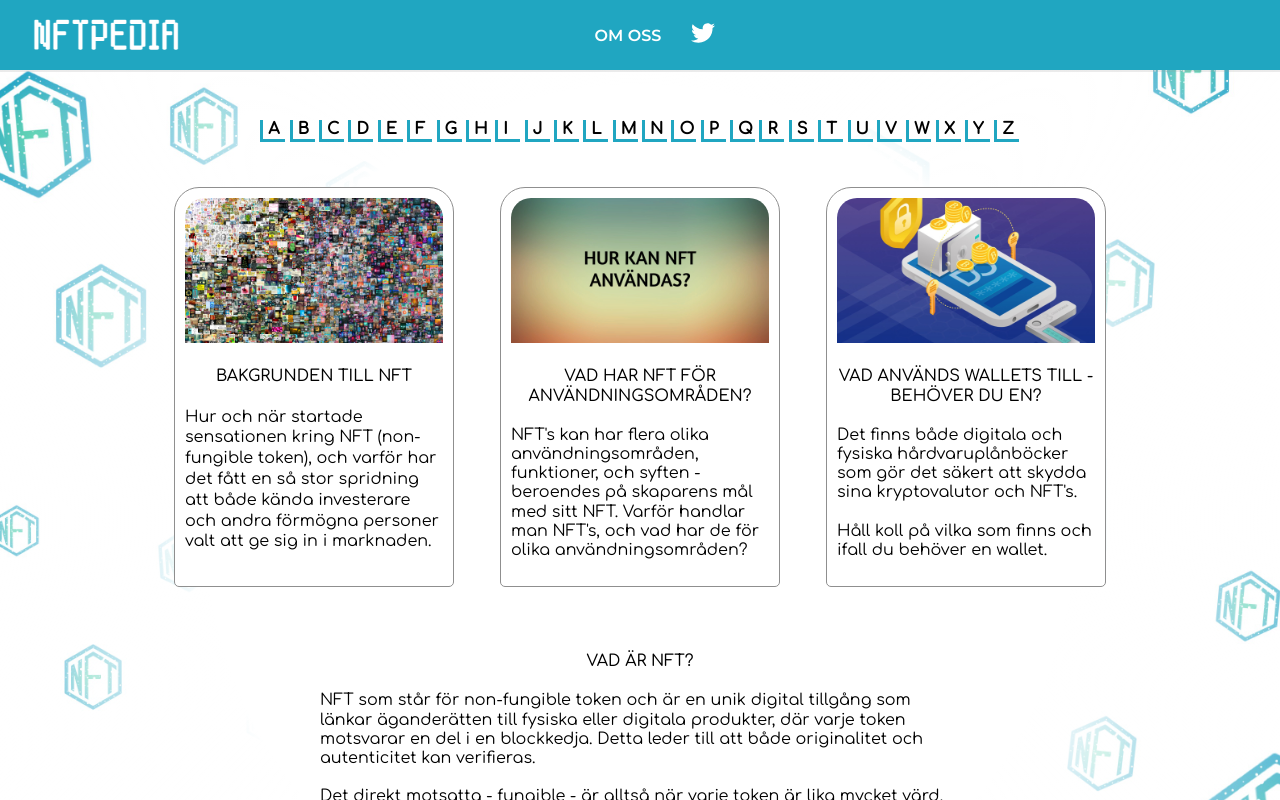
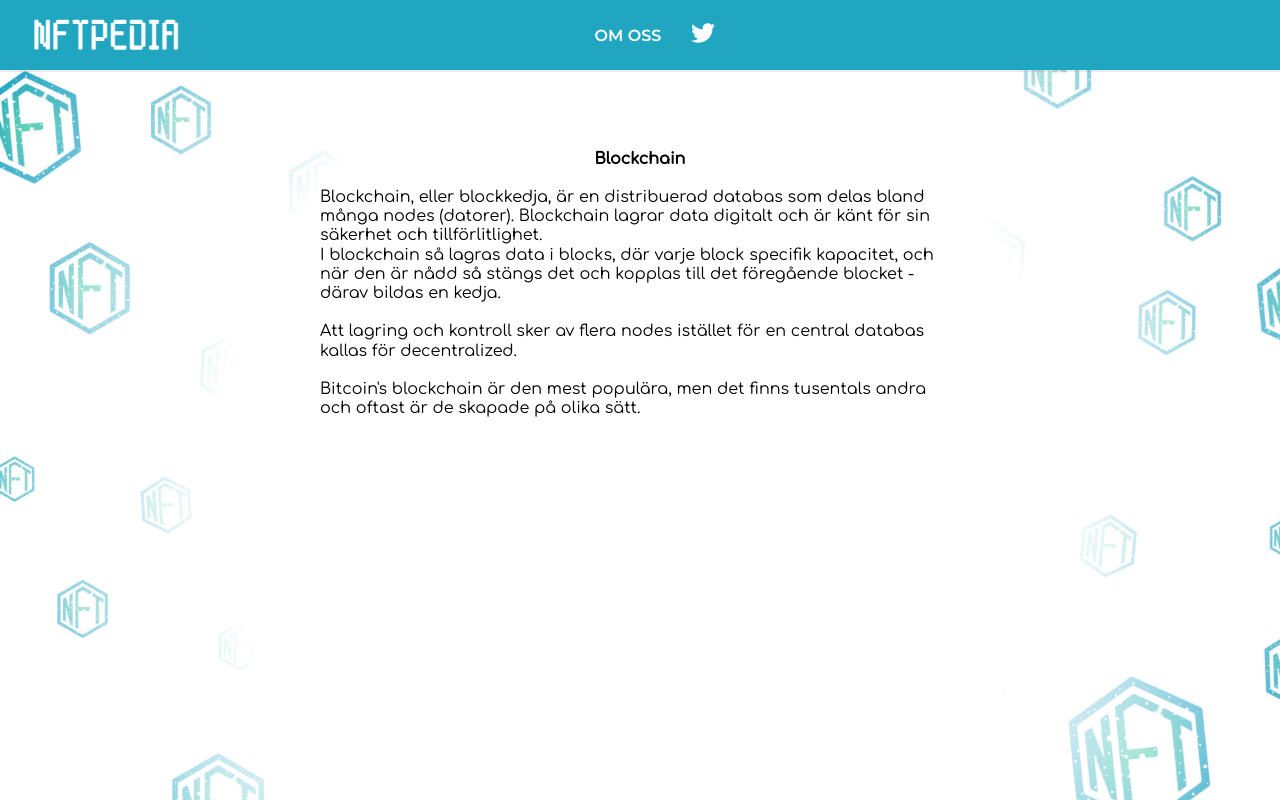
Before and after one commit to jossifelefteriadis/nftpedia, a React (Create React App) app: page /blockchain in a window 1280 px wide. Shown: the top 800 px of the page. Built offline with nearby package versions, Linux system fonts and the light colour scheme.

Commit message:
Add descriptions for more words

```diff
--- a/src/components/PageContainer.js
+++ b/src/components/PageContainer.js
@@ -8,10 +8,15 @@ import About from "./About";
 
 import StartPage from "./StartPage";
 import NftDescription from "./NftDescription";
+
 import Airdrop from "./words/Airdrop";
 import ApeIn from "./words/ApeIn";
 import ATH from "./words/ATH";
 import Autoglyphs from "./words/Autoglyphs";
+
+import Bag from "./words/Bag";
+import Block from "./words/Block";
+import Blockchain from "./words/Blockchain";
 
 import A from "./letter/A";
 import B from "./letter/B";
@@ -57,6 +62,15 @@ export default class PageContainer extends React.Component {
           </Route>
           <Route path="/autoglyphs">
             <Autoglyphs />
+          </Route>
+          <Route path="/bag">
+            <Bag />
+          </Route>
+          <Route path="/block">
+            <Block />
+          </Route>
+          <Route path="/blockchain">
+            <Blockchain />
           </Route>
           <Route path="/A">
             <A />
--- a/src/components/letter/B.js
+++ b/src/components/letter/B.js
@@ -6,19 +6,19 @@ const B = () => (
     <h1>B</h1>
     <br />
     <p className="letter--word">
-      <Link to="/BAG">BAG</Link>
+      <Link to="/bag">BAG</Link>
     </p>
     <p className="letter--word">
-      <Link to="/BLOCK">BLOCK</Link>
+      <Link to="/block">BLOCK</Link>
     </p>
     <p className="letter--word">
-      <Link to="/BLOCKCHAIN">BLOCKCHAIN</Link>
+      <Link to="/blockchain">BLOCKCHAIN</Link>
     </p>
     <p className="letter--word">
-      <Link to="/BORED-APES-YACHT-CLUB">BORED APES YACHT CLUB</Link>
+      <Link to="/bored-apes-yacht-club">BORED APES YACHT CLUB</Link>
     </p>
     <p className="letter--word">
-      <Link to="/BOT">BOT</Link>
+      <Link to="/bot">BOT</Link>
     </p>
   </section>
 );
--- a/src/components/words/Autoglyphs.js
+++ b/src/components/words/Autoglyphs.js
@@ -16,6 +16,7 @@ const Autoglyphs = () => (
       Dessa glyphs säljs idag för ca 239Ξ (ungefär $1 075 000 - 2021-11-25)
       <br />
       <br />
+      <br />
       <b>Officiell hemsida:</b> https://www.larvalabs.com/autoglyphs
     </p>
   </section>
--- /dev/null
+++ b/src/components/words/Bag.js
@@ -0,0 +1,17 @@
+import React from "react";
+
+const Bag = () => (
+  <section className="word-description-container">
+    <h1>Bag</h1>
+    <p>
+      En bag refererar till en samling av tokens (både av kryptovaluta eller
+      NFT).
+      <br />
+      <br />
+      Vanliga exempel är:
+      <br />- Min bag är full av X.
+    </p>
+  </section>
+);
+
+export default Bag;
--- /dev/null
+++ b/src/components/words/Block.js
@@ -0,0 +1,17 @@
+import React from "react";
+
+const Block = () => (
+  <section className="word-description-container">
+    <h1>Block</h1>
+    <p>
+      En Block kan definieras som en enda digital post skapad inom en
+      blockchain. Varje block är i princip permanent information på blockchain.
+      Varje gång ett block är 'färdigt', gör den plats åt nästa block.
+      <br />
+      <br />
+      Man kan jämföra block med en länk i en kedja.
+    </p>
+  </section>
+);
+
+export default Block;
--- /dev/null
+++ b/src/components/words/Blockchain.js
@@ -0,0 +1,26 @@
+import React from "react";
+
+const Blockchain = () => (
+  <section className="word-description-container">
+    <h1>Blockchain</h1>
+    <p>
+      Blockchain, eller blockkedja, är en distribuerad databas som delas bland
+      många nodes (datorer). Blockchain lagrar data digitalt och är känt för sin
+      säkerhet och tillförlitlighet.
+      <br />
+      I blockchain så lagras data i blocks, där varje block specifik kapacitet,
+      och när den är nådd så stängs det och kopplas till det föregående blocket
+      - därav bildas en kedja.
+      <br />
+      <br />
+      Att lagring och kontroll sker av flera nodes istället för en central
+      databas kallas för decentralized.
+      <br />
+      <br />
+      Bitcoin's blockchain är den mest populära, men det finns tusentals andra
+      och oftast är de skapade på olika sätt.
+    </p>
+  </section>
+);
+
+export default Blockchain;
```
